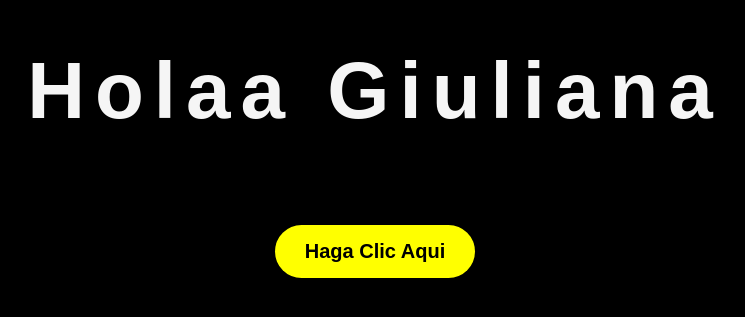
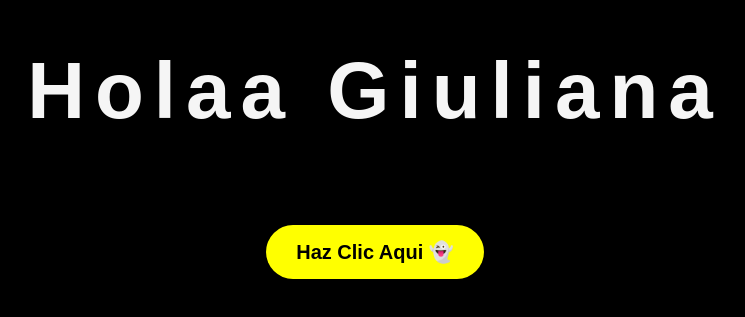
Before and after one commit to 227700-JDM/Holaa-github.com, a plain HTML site: page index.html in a window 1280 px wide. Shown: the part 265-582 px from the top of the page, without its empty margins (265-1010 px from the left). Drawn offline with Linux system fonts and the light colour scheme.

Commit message:
Update index.html

```diff
--- a/index.html
+++ b/index.html
@@ -80,7 +80,7 @@
     <div id="pantalla1">
         <h1 class="ten">Holaa Giuliana</h1>
         <p></p>
-        <button class="button" onclick="mostrarFlores()">Haga Clic Aqui</button>
+        <button class="button" onclick="mostrarFlores()">Haz Clic Aqui 👻</button>
     </div>
 
     <div id="pantalla2">
```
